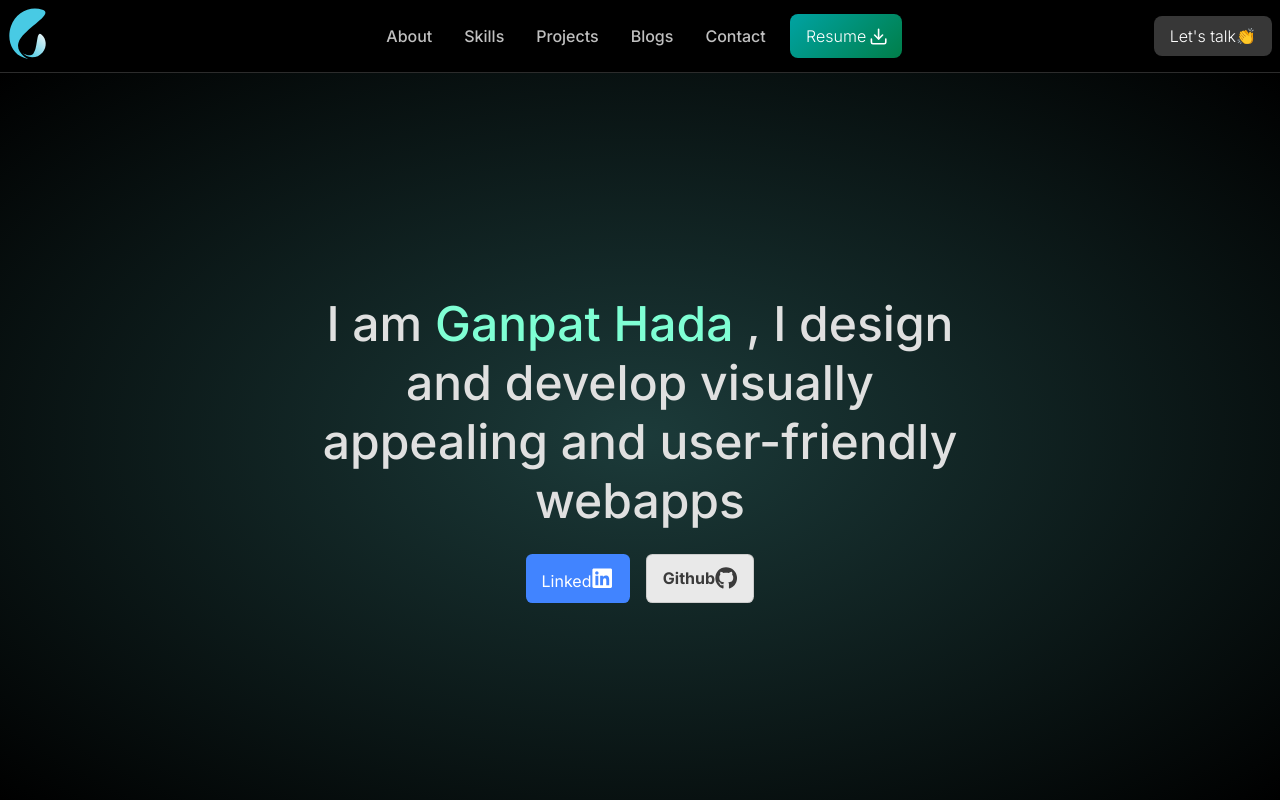
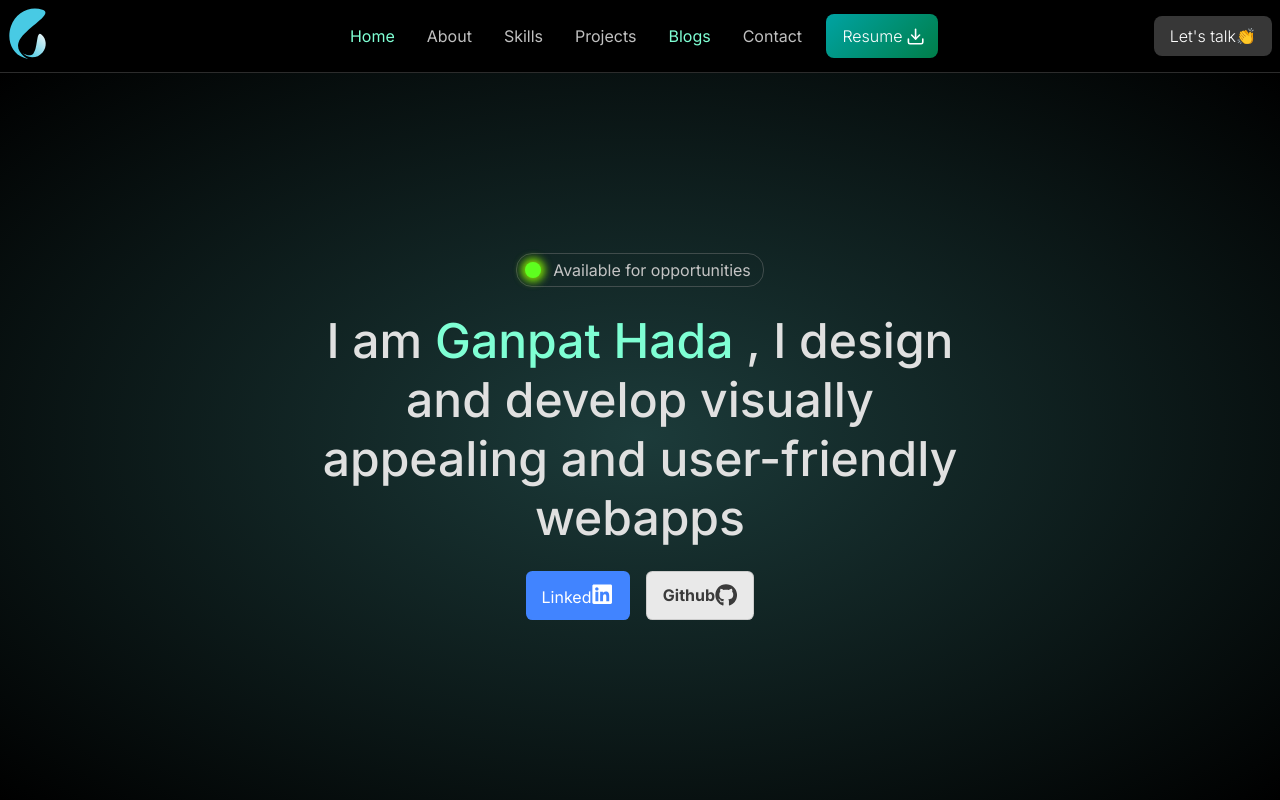
Before and after one commit to GanpatHada/my_portfolio, a React (Vite) app: page / in a window 1280 px wide. Built offline with nearby package versions, Linux system fonts and the light colour scheme; no server answers.

Commit message:
feat:added opertunity text

```diff
--- a/src/components/mobile_nav/MobileNav.css
+++ b/src/components/mobile_nav/MobileNav.css
@@ -10,6 +10,9 @@
     z-index: 2;
     transition: 0.2s transform ease-in-out;
     display: none;
+}
+#mobile-nav .active{
+    color: aquamarine!important;
 }
 #mobile-logo{
     height: 5rem;
--- a/src/components/mobile_nav/MobileNav.jsx
+++ b/src/components/mobile_nav/MobileNav.jsx
@@ -24,7 +24,7 @@ const MobileNav = () => {
         </span>
       </section>
       <section>
-
+          <NavLink to="/">Home</NavLink>
           <NavLink to="/about">About</NavLink>
           <NavLink to="/skills">Skills</NavLink>
           <NavLink to="/projects">Projects</NavLink>
--- a/src/components/navbar/Navbar.css
+++ b/src/components/navbar/Navbar.css
@@ -7,6 +7,9 @@
 }
 #main-nav > #nav-items {
   flex: 1;
+}
+#main-nav .active{
+  color: aquamarine!important;
 }
 #main-logo {
   height: 56px;
@@ -28,23 +31,11 @@
   font-size: 1rem;
   cursor: pointer;
   color: rgb(192, 192, 192);
-  font-weight: 500;
+  font-weight: 400;
   padding: 0rem 0.5rem;
   transition: 0.2s ease-in-out;
 }
-.nav-item::after {
-  content: "";
-  position: absolute;
-  bottom: 0px;
-  left: 0px;
-  height: 0.1rem;
-  width: 0%;
-  background-color: #48cae4;
-  transition: width 0.2s ease-in-out;
-}
-.nav-item:hover::after {
-  width: 100%;
-}
+
 .nav-item:hover {
   color: rgb(255, 255, 255);
 }
--- a/src/components/navbar/Navbar.jsx
+++ b/src/components/navbar/Navbar.jsx
@@ -1,7 +1,7 @@
 import React, { useContext } from "react";
 import "./Navbar.css";
 import mainLogo from "../../assets/mainLogo.svg";
-import { Link } from "react-router-dom";
+import { Link, NavLink } from "react-router-dom";
 import { FiDownload } from "react-icons/fi";
 import { RxHamburgerMenu } from "react-icons/rx";
 import { SideNavContext } from "../../context/SideNavContext";
@@ -11,20 +11,23 @@ const Navbar = () => {
   return (
     <nav id="main-nav" className="all-centered">
       <section id="main-logo">
-        <Link to="/">
+        <NavLink to="/">
           <img src={mainLogo} alt="" />
-        </Link>
+        </NavLink>
       </section>
       <section id="nav-items" className="all-centered">
-        <Link to={"/about"} className="nav-item all-centered">
+      <NavLink to={"/"} className="nav-item all-centered">
+          Home
+        </NavLink>
+        <NavLink to={"/about"} className="nav-item all-centered">
           About
-        </Link>
-        <Link to={"/skills"} className="nav-item all-centered">Skills</Link>
-        <Link to={"/projects"} className="nav-item all-centered">
+        </NavLink>
+        <NavLink to={"/skills"} className="nav-item all-centered">Skills</NavLink>
+        <NavLink to={"/projects"} className="nav-item all-centered">
           Projects
-        </Link>
-        <Link className="nav-item all-centered">Blogs</Link>
-        <Link to={"/contact"} className="nav-item all-centered">Contact</Link>
+        </NavLink>
+        <NavLink className="nav-item all-centered">Blogs</NavLink>
+        <NavLink to={"/contact"} className="nav-item all-centered">Contact</NavLink>
         <a href='resume.pdf' download='Ganpat_resume.pdf' title="download resume" className="all-centered" id="resume-button">Resume<span><FiDownload /></span></a>
       </section>
       <span id="open-sidenav-button" onClick={()=>setSideNav(true)}><RxHamburgerMenu /></span>
--- a/src/pages/home/Home.css
+++ b/src/pages/home/Home.css
@@ -6,6 +6,36 @@
   font-size: 16px;
   display: flex;
   flex-direction: column;
+}
+#home-content #open-to-work{
+  margin: auto;
+  color: rgb(196, 196, 196);
+  border: 1px solid rgba(128, 128, 128, 0.425);
+  height: 2rem;
+  display: flex;
+  align-items: center;
+  padding: 1rem;
+  border-radius: 1rem;
+  gap: 1rem;
+  position: relative;
+}
+#open-to-work #green-light{
+  display: flex;
+  align-items: center;
+  height: 1rem;
+  width: 1rem;
+  background-color: rgb(94, 255, 31);
+  position: absolute;
+  top: 0.5rem;
+  left: 0.5rem;
+  border-radius: 1rem;
+  box-shadow: rgba(145, 255, 0, 0.596) 0px 0px 8px 3px,rgba(145, 255, 0, 0.596) 0px 0px 8px 3px;
+}
+
+#open-to-work #open-to-work-text{
+  position: relative;
+  left: 1.25rem;
+  margin-right: 1rem;
 }
 #home-content > section{
   display: flex;
@@ -25,13 +55,13 @@
   justify-content: center;
 }
 
-#home-action > button{
+#home-action > .home-buttons{
   padding: 0.6em 1em;
   font-size: 1em;
   border-radius: 0.4em;
 
 }
-#home-action > button >span{
+#home-action > .home-buttons >span{
   font-size: 1.4em;
   position: relative;
   top: 0.1em;
@@ -67,7 +97,7 @@
     flex-direction: column;
     gap: 1rem;
   }
-  #home-action > button{
+  #home-action > .home-buttons{
     width: 100%;
     font-size: 1.5em;
   }
--- a/src/pages/home/Home.jsx
+++ b/src/pages/home/Home.jsx
@@ -7,6 +7,10 @@ const Home = () => {
   return (
     <div id="home-page" className="all-centered">
       <div id="home-content">
+        <section id="open-to-work">
+            <span id="green-light"></span>
+            <span id="open-to-work-text">Available for opportunities</span>
+        </section>
         <section id="intro">
         <p id="short-intro">
           I am <span>Ganpat Hada</span> , I design and develop visually
@@ -14,18 +18,18 @@ const Home = () => {
         </p>
         </section>
        <section id="home-action">
-       <button id="linkedin-button">
+       <a target="_blank" href="https://www.linkedin.com/in/ganpathada/" id="linkedin-button" className="home-buttons">
           Linked
           <span>
             <FaLinkedin />
           </span>
-        </button>
-        <button id="github-button" className="all-centered">
+        </a>
+        <a target="_blank" href="https://github.com/GanpatHada" id="github-button" className="all-centered home-buttons">
           Github
           <span>
             <FaGithub />
           </span>
-        </button>
+        </a>
        </section>
 
       </div>
```
